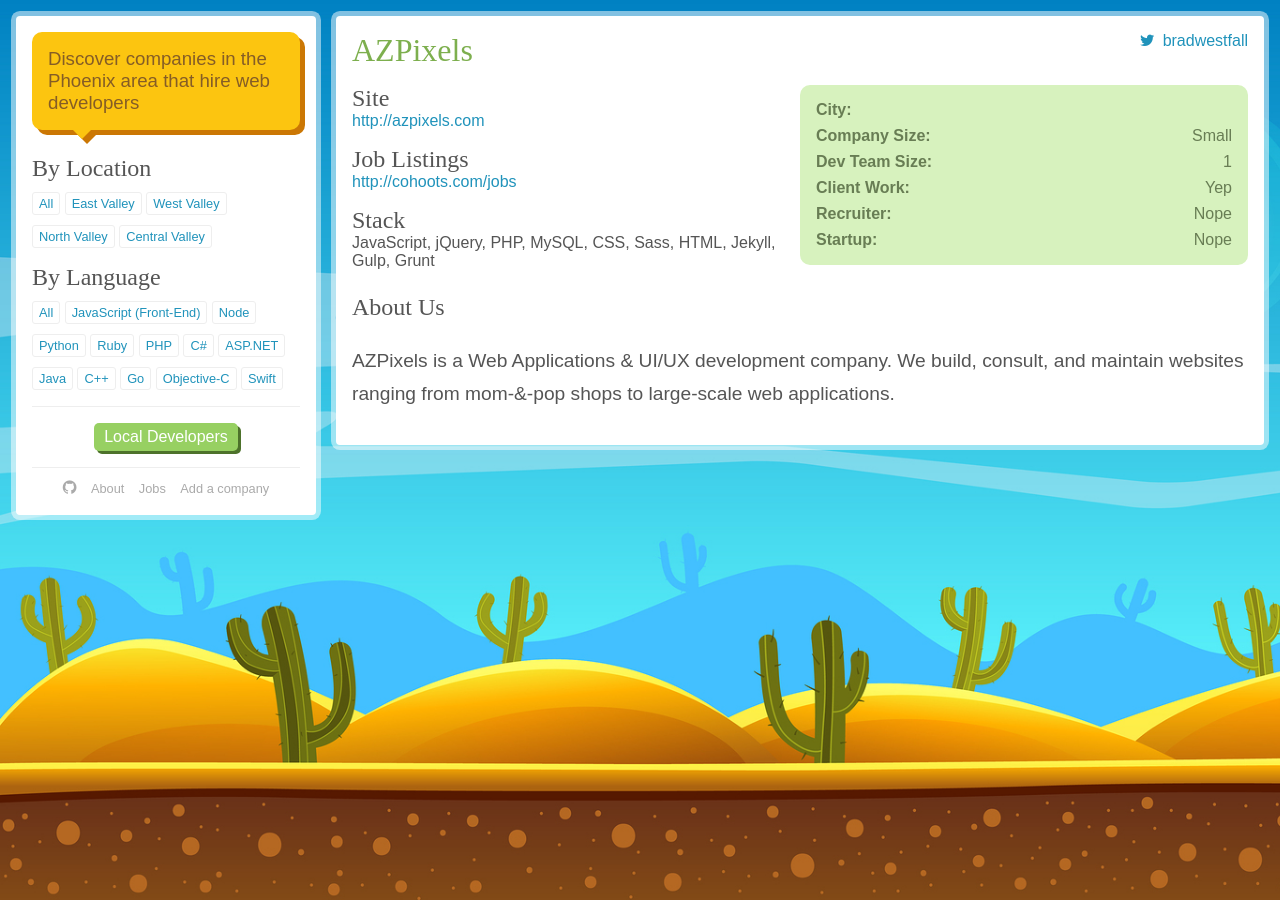
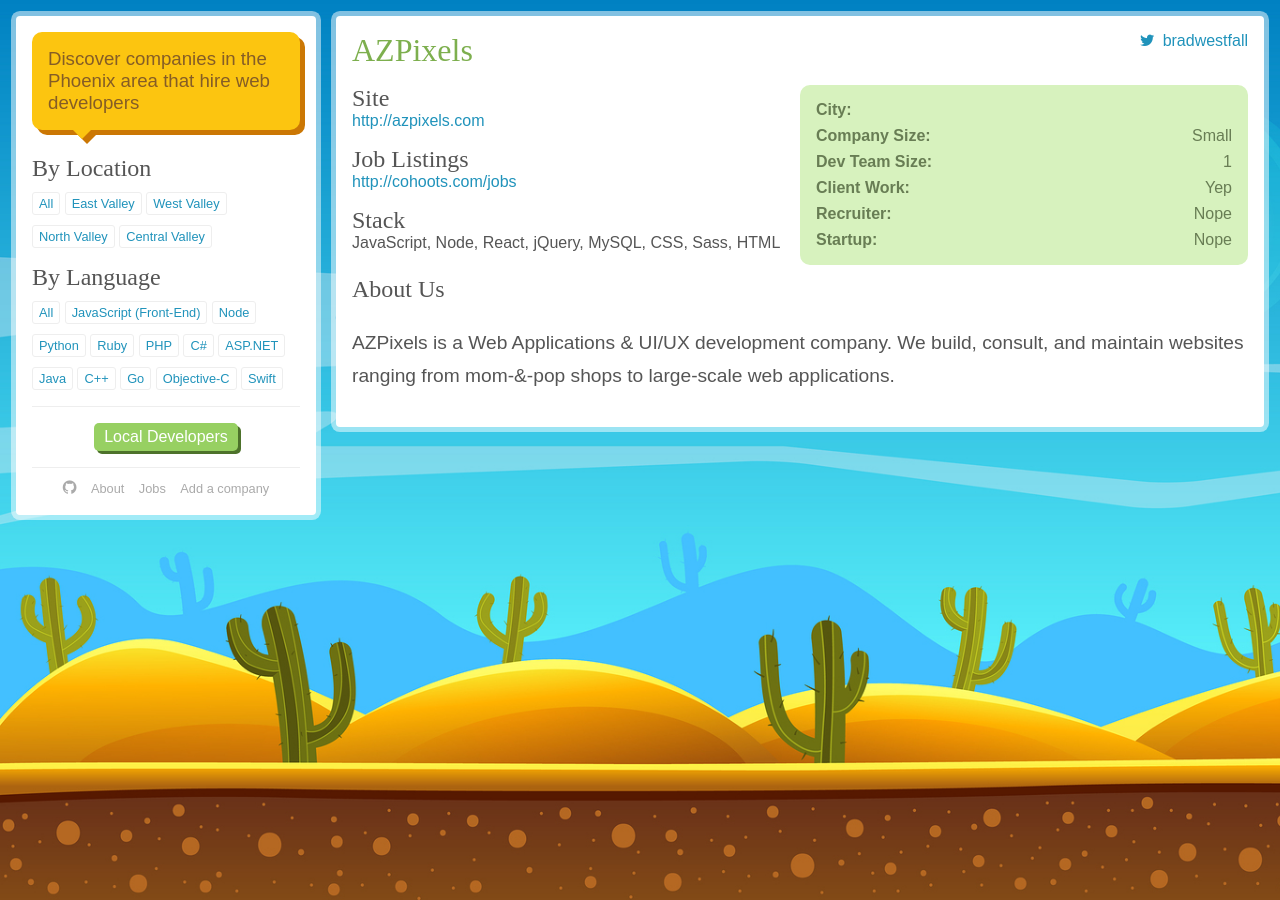
Before and after one commit to bradwestfall/webdevphoenix, a Jekyll site: the page built from companies/azpixels.md, in a window 1280 px wide. Built offline with Jekyll 4.4.1, drawn with Linux system fonts in a browser that asks for light colours; nearby versions of some CDN libraries; some web fonts are replaced.

Commit message:
Update azpixels.md

```diff
--- a/companies/azpixels.md
+++ b/companies/azpixels.md
@@ -7,7 +7,7 @@
 lng: -112.059274
 company_size: Small
 dev_team_size: 1
-stack: [JavaScript, jQuery, PHP, MySQL, CSS, Sass, HTML, Jekyll, Gulp, Grunt]
+stack: [JavaScript, Node, React, jQuery, MySQL, CSS, Sass, HTML]
 region: East
 client_work: true
 recruiter: false
```
